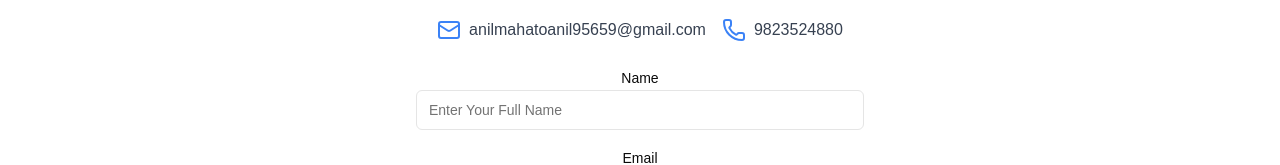
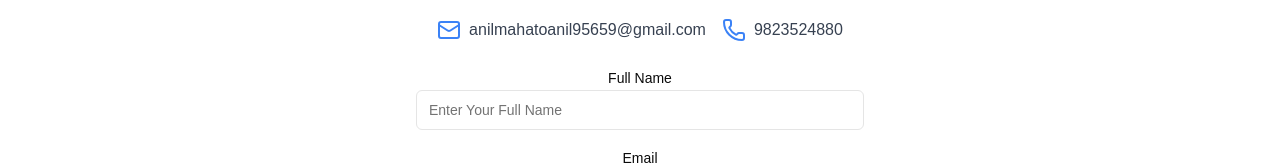
Before and after one commit to anil487/anilportfolio, a Next.js app: page /contact in a window 1280 px wide. Shown: the part 162-327 px from the top of the page. Built offline with nearby package versions, Linux system fonts and the light colour scheme.

Commit message:
update email

```diff
--- a/src/app/components/contactform.tsx
+++ b/src/app/components/contactform.tsx
@@ -72,11 +72,11 @@
         className="mt-6 flex flex-col items-center gap-4 justify-center w-full max-w-md mx-auto"
       >
         <div className="w-full">
-          <Label htmlFor="name">Name</Label>
+          <Label htmlFor="name"> Full Name</Label>
           <Input
             id="name"
             type="text"
-            name="Full Name"
+            name="name"
             placeholder="Enter Your Full Name"
             value={formData.name}
             onChange={handleChange}
```
